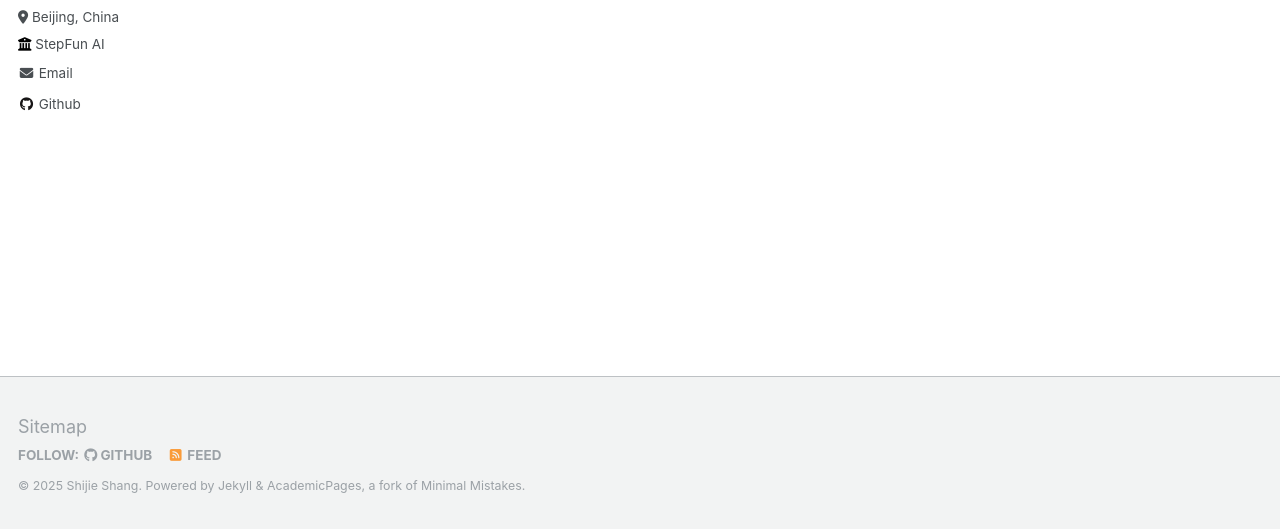
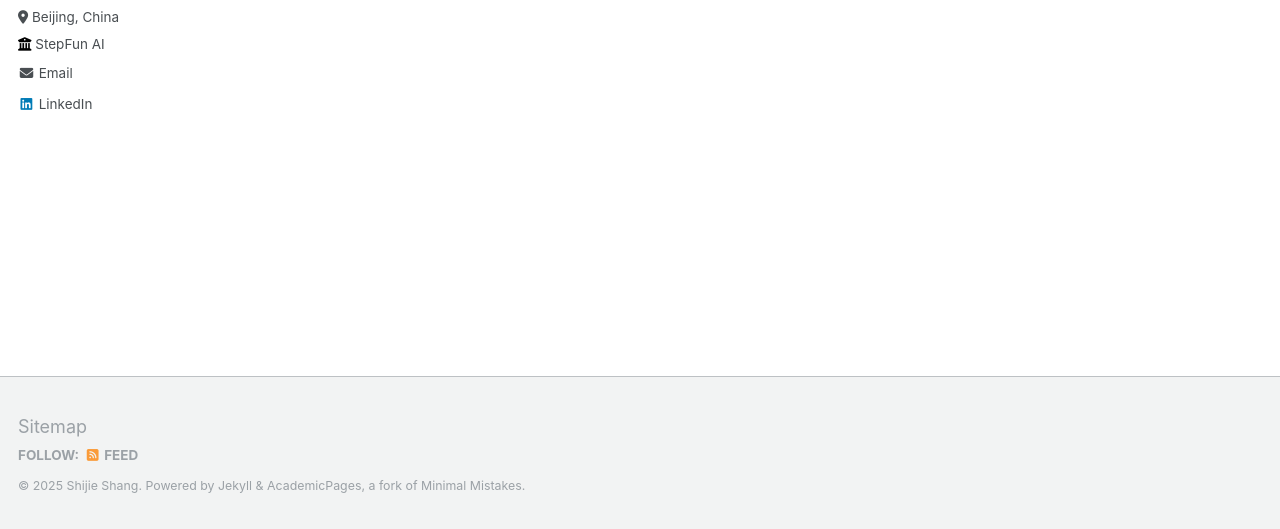
Before and after one commit to shshjie/shshjie.github.io, a Jekyll site: the page built from _pages/about.md, in a window 1280 px wide. Shown: the part 368-897 px from the top of the page. Built offline with Jekyll 4.4.1, drawn with Linux system fonts in a browser that asks for light colours; part of the change alters nothing that is shown.

Commit message:
Update _config.yml

```diff
--- a/_config.yml
+++ b/_config.yml
@@ -41,7 +41,7 @@ author:
   bitbucket        : # Username - Update with your username on the site
   codepen          : # Username
   dribbble         : # Username
-  github           : "shshjie"
+  #github           : "shshjie"
   kaggle           : # Username
   stackoverflow    : # User number or user number and name (i.e., use "1" or "1/jeff-atwood")
 
@@ -55,7 +55,7 @@ author:
   keybase          : # Username
   instagram        : # Username
   lastfm           : # Username
-  linkedin         : # Username
+  linkedin         : shijieshang
   mastodon         : # URL
   medium           : # URL
   pinterest        : # Username
```
